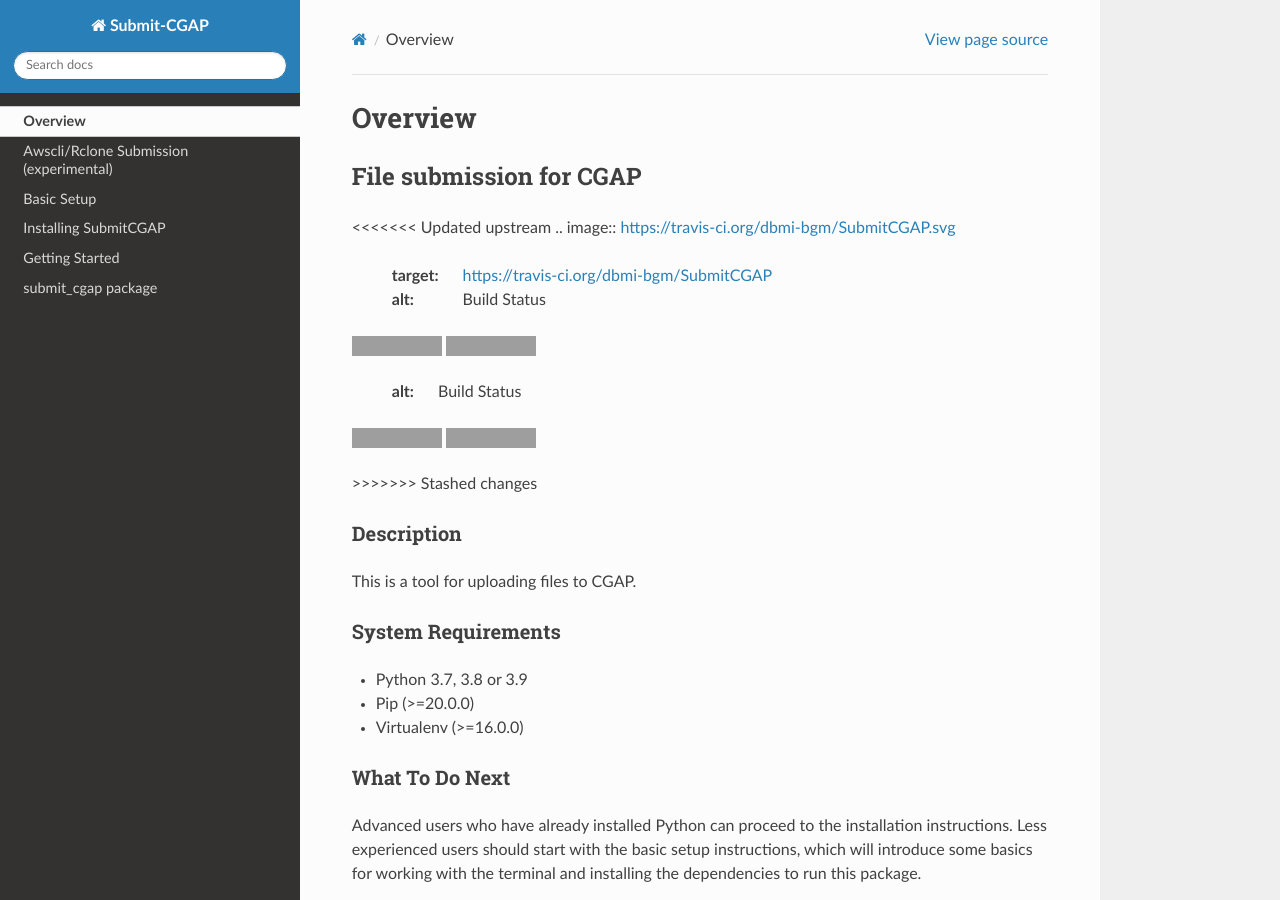
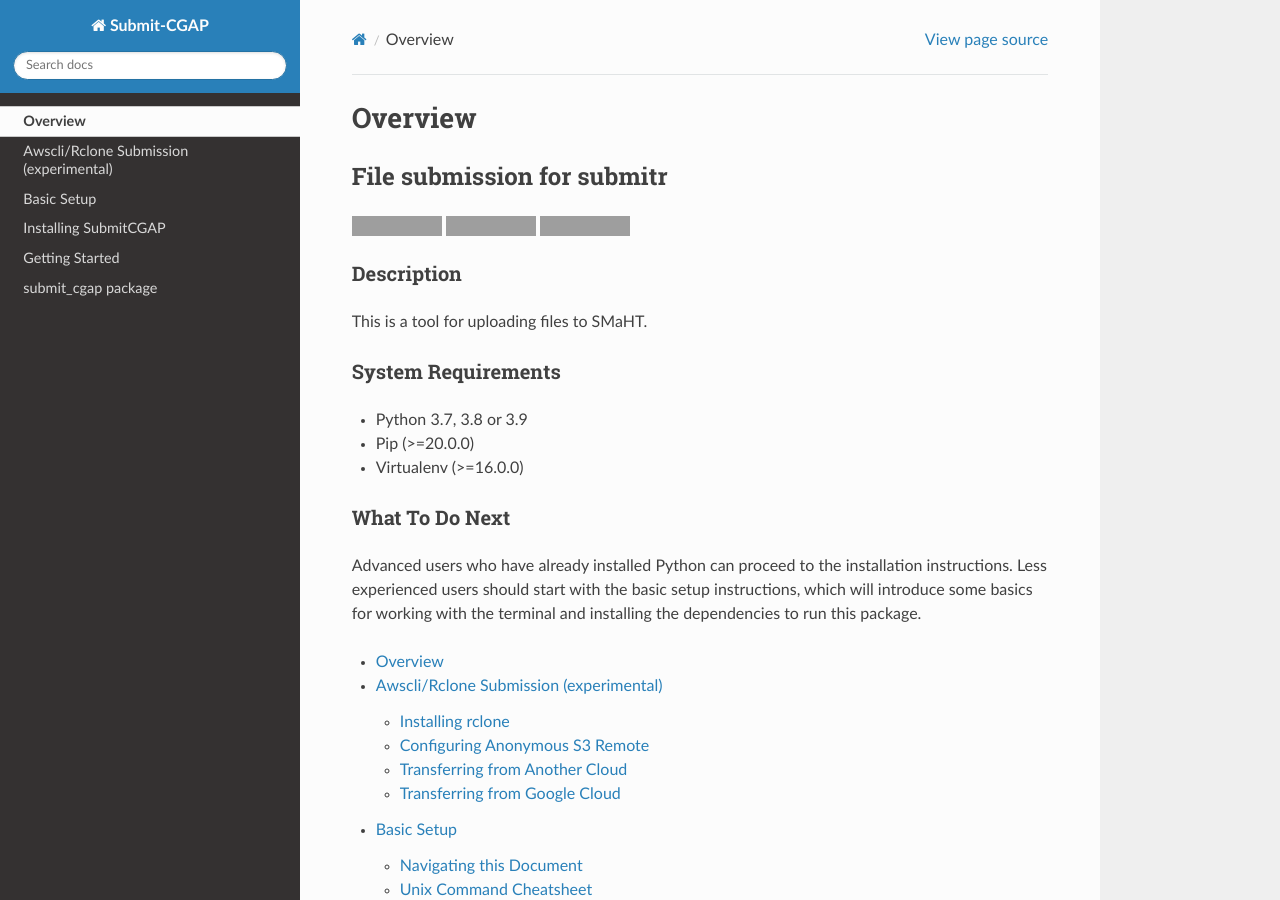
Before and after one commit to smaht-dac/submitr, a Sphinx documentation site: the page built from docs/source/index.rst, in a window 1280 px wide and 900 px high. Built offline with Sphinx 7.4.7 and the Read the Docs theme 2.0.0, drawn with Linux system fonts in a browser that asks for light colours; grey boxes are pictures that could not be loaded.

Commit message:
Some updates.

```diff
--- a/docs/source/index.rst
+++ b/docs/source/index.rst
@@ -1,23 +1,11 @@
-===========
+========
 Overview
-===========
+========
 
-File submission for CGAP
-------------------------
 
-<<<<<<< Updated upstream
-.. image:: https://travis-ci.org/dbmi-bgm/SubmitCGAP.svg
-   :target: https://travis-ci.org/dbmi-bgm/SubmitCGAP
-   :alt: Build Status
+File submission for submitr
+---------------------------
 
-.. image:: https://coveralls.io/repos/github/dbmi-bgm/SubmitCGAP/badge.svg
-   :target: https://coveralls.io/github/dbmi-bgm/SubmitCGAP
-   :alt: Coverage
-
-.. image:: https://readthedocs.org/projects/submitcgap/badge/?version=latest
-   :target: https://submitcgap.readthedocs.io/en/latest/?badge=latest
-   :alt: Documentation Status
-=======
 .. image:: https://github.com/smaht-dac/submitr/actions/workflows/main.yml/badge.svg
     :target: https://github.com/smaht-dac/submitr/actions
     :alt: Build Status
@@ -29,12 +17,12 @@
 .. image:: https://readthedocs.org/projects/submitr/badge/?version=latest
     :target: https://submitr.readthedocs.io/en/latest/?badge=latest
     :alt: Documentation Status
->>>>>>> Stashed changes
+
 
 Description
 ===========
 
-This is a tool for uploading files to CGAP.
+This is a tool for uploading files to SMaHT.
 
 
 System Requirements
```
Also changed, not shown: README.rst (+1 -14 lines).
